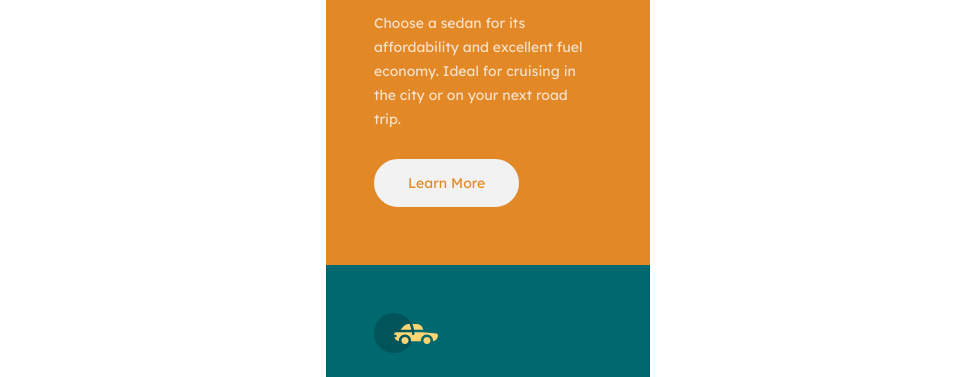
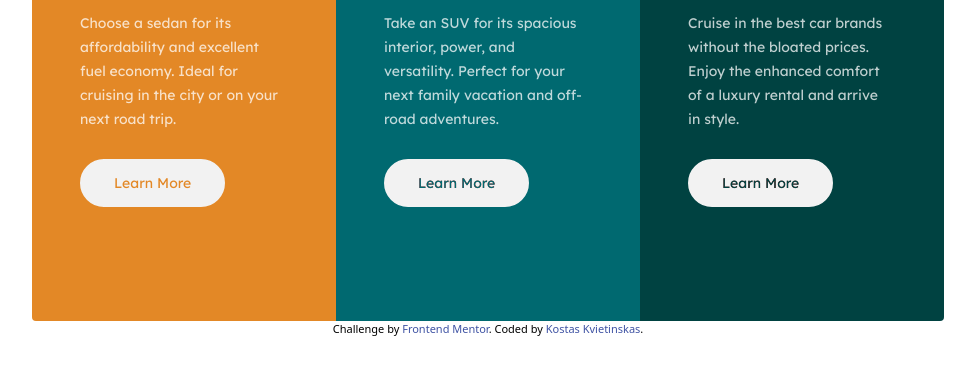
Before and after one commit to KostasKv/3-column-preview-card-component-main, a website: page index.html in a window 1280 px wide. Shown: the part 217-594 px from the top of the page, without its empty margins (152-1127 px from the left). Drawn offline with Linux system fonts and the light colour scheme.

Commit message:
Added responsiveness

```diff
--- a/index.html
+++ b/index.html
@@ -19,7 +19,7 @@
 </head>
 <body>
   <div class="pt-10 px-5 flex justify-center">
-    <div class="flex flex-col overflow-hidden rounded h-[1326px] w-[324px]">
+    <div class="flex flex-col overflow-hidden rounded h-[1326px] w-[324px] lg:flex-row lg:h-[498px] lg:w-[912px]">
       <div class="bg-bright-orange pl-12 pr-14 py-12 flex-1">
         <img src="images/icon-sedans.svg"></img>
         <h1 class="text-very-light-gray text-4xl uppercase font-big-shoulders font-bold mt-8">Sedans</h1>
```
Also changed, not shown: dist/output.css.
